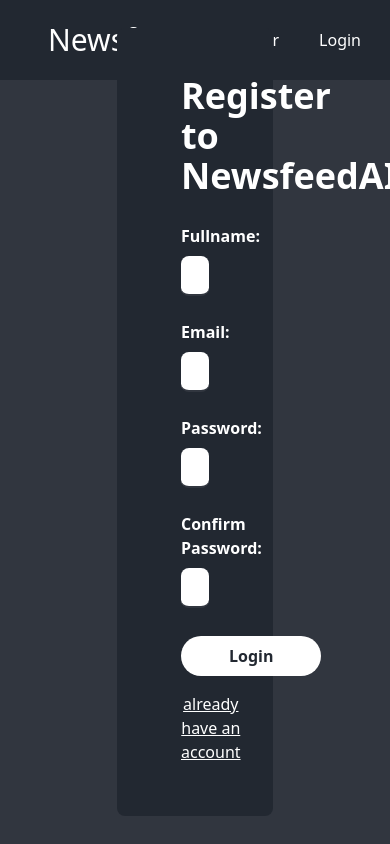
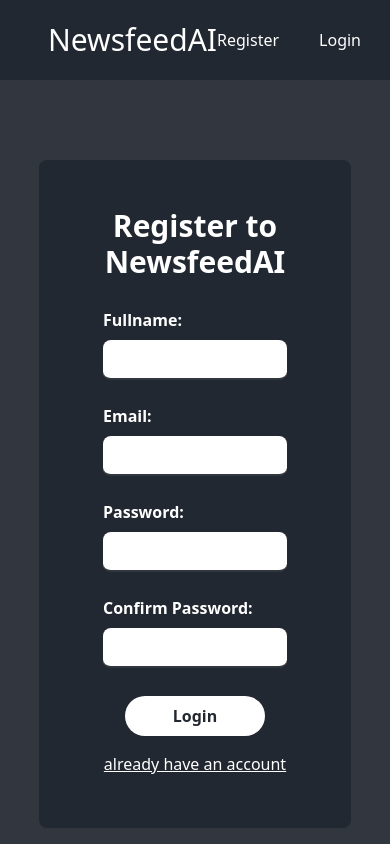
Before and after one commit to osmancanbozali/newsfeedai, a React (Vite) app in the folder frontend/: page / in a window 390 px wide. Built offline with nearby package versions, Linux system fonts and the light colour scheme.

Commit message:
fix responsiveness of LandingPage, LoginPage and RegisterPage

```diff
--- a/frontend/src/pages/LandingPage.jsx
+++ b/frontend/src/pages/LandingPage.jsx
@@ -1,18 +1,18 @@
 import Header from '../components/Header';
 export default function LandingPage() {
-    return (<div className='h-screen bg-secondarycolor relative'>
+    return (<div className='h-screen bg-secondarycolor overflow-y-auto flex flex-col'>
         <header>
             <Header />
         </header>
-        <body className='flex flex-col'>
-            <h1 className='text-white font-bold text-center text-6xl leading-[1.5] pt-28'>Quick, Personalized, Distraction-free News<br />- Anytime, Anywhere!</h1>
-            <p className='text-white text-center italic pt-20'>Stay updated effortlessly with our AI-powered app.<br />
+        <div className='flex flex-col'>
+            <h1 className='text-white font-bold text-center text-2xl md:text-4xl lg:text-6xl leading-[1.5] pt-28'>Quick, Personalized, Distraction-free News<br />- Anytime, Anywhere!</h1>
+            <p className='text-white text-sm md:text-base text-center italic pt-20'>Stay updated effortlessly with our AI-powered app.<br />
                 We fetch, summarize, and voice the latest news daily.<br />
                 Hear yesterday's most clicked stories in your podcast.<br />
                 Enjoy a quick, personalized, distraction-free news experience.
             </p>
-            <button className='text-white font-bold mx-auto py-2 px-12 mt-20 rounded-3xl bg-maincolor'>Try Now!</button>
-            <p className='absolute inset-x-0 bottom-1 text-white text-center'>Made by <a className='underline' href="">Osmancan Bozali</a></p>
-        </body>
+            <button className='text-white font-bold mx-auto py-2 px-12 my-20 rounded-3xl bg-maincolor'>Try Now!</button>
+        </div>
+        <p className='mt-auto mb-1 text-sm md:text-base text-white text-center'>Made by <a className='underline' href="">Osmancan Bozali</a></p>
     </div>);
 }
--- a/frontend/src/pages/LoginPage.jsx
+++ b/frontend/src/pages/LoginPage.jsx
@@ -1,12 +1,12 @@
 import Header from '../components/Header';
 export default function LoginPage() {
-    return (<div className='h-screen bg-secondarycolor relative'>
+    return (<div className='h-screen bg-secondarycolor overflow-y-auto'>
         <header>
             <Header />
         </header>
         <body className='flex justify-center items-center'>
-            <div className='absolute inset-0 m-auto w-2/5 aspect-square bg-maincolor rounded-lg flex flex-col gap-2 px-20 py-16'>
-                <h1 className='text-white text-4xl font-bold text-center mb-16'>Login to NewsfeedAI</h1>
+            <div className='m-auto w-4/5 md:w-3/5 lg:w-2/5 aspect-square bg-maincolor rounded-lg flex flex-col gap-2 px-20 py-16 mt-20'>
+                <h1 className='text-white text-3xl lg:text-4xl font-bold text-center mb-16'>Login to NewsfeedAI</h1>
                 <label className='text-white font-bold' htmlFor="">Email:</label>
                 <input className='h-10 p-1 rounded-lg border-b-2 mb-4 text-maincolor border-secondarycolor focus:outline-none' type="email" />
                 <label className='text-white font-bold' htmlFor="">Password:</label>
--- a/frontend/src/pages/RegisterPage.jsx
+++ b/frontend/src/pages/RegisterPage.jsx
@@ -1,12 +1,12 @@
 import Header from '../components/Header';
 export default function RegisterPage() {
-    return (<div className='h-screen bg-secondarycolor relative'>
+    return (<div className='h-screen bg-secondarycolor overflow-y-auto'>
         <header>
             <Header />
         </header>
         <body className='flex justify-center items-center'>
-            <div className='absolute inset-0 m-auto w-2/5 aspect-square bg-maincolor rounded-lg flex flex-col gap-2 px-16 py-12'>
-                <h1 className='text-white text-4xl font-bold text-center mb-5'>Register to NewsfeedAI</h1>
+            <div className=' m-auto w-4/5 md:w-3/5 lg:w-2/5 aspect-square bg-maincolor rounded-lg flex flex-col gap-2 px-16 py-12 mt-20'>
+                <h1 className='text-white text-3xl lg:text-4xl font-bold text-center mb-5'>Register to NewsfeedAI</h1>
                 <label className='text-white font-bold' htmlFor="">Fullname:</label>
                 <input className='h-10 p-1 rounded-lg border-b-2 mb-4 text-maincolor border-secondarycolor focus:outline-none' type="text" />
                 <label className='text-white font-bold' htmlFor="">Email:</label>
```
